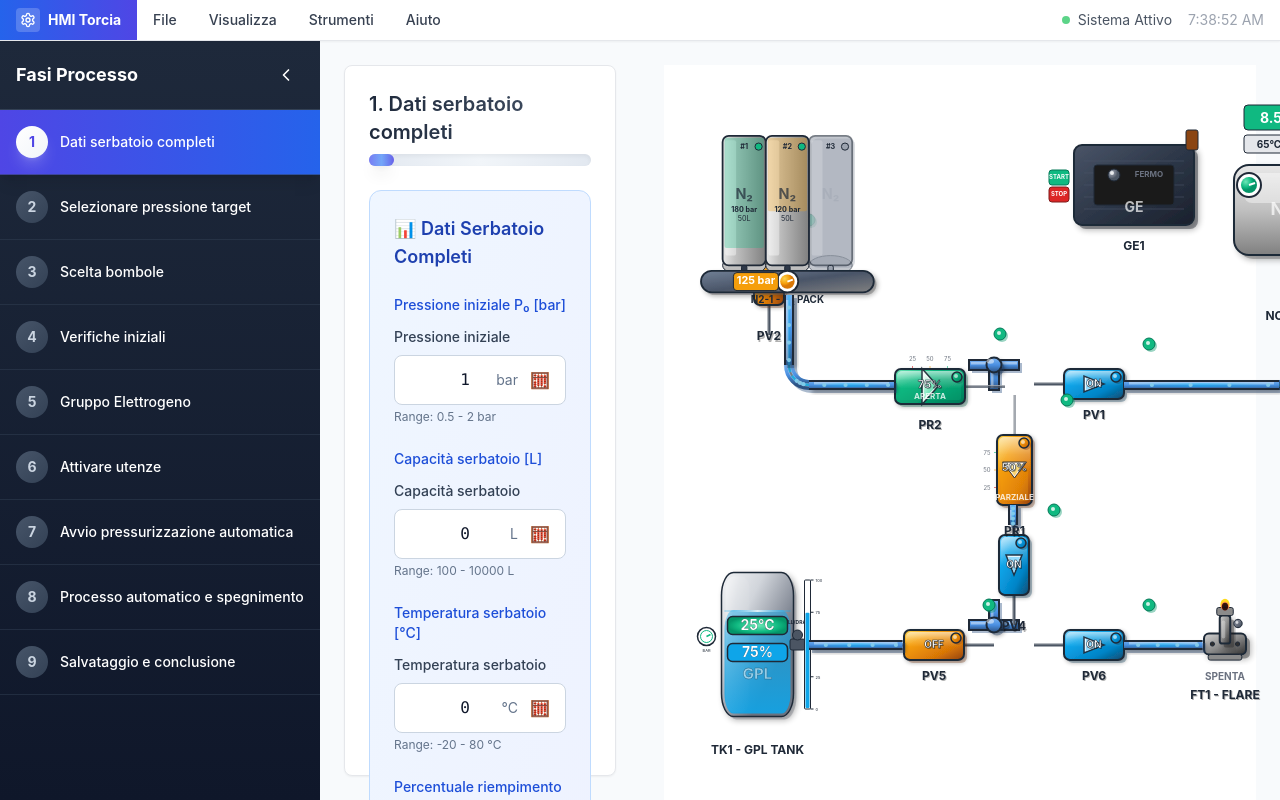
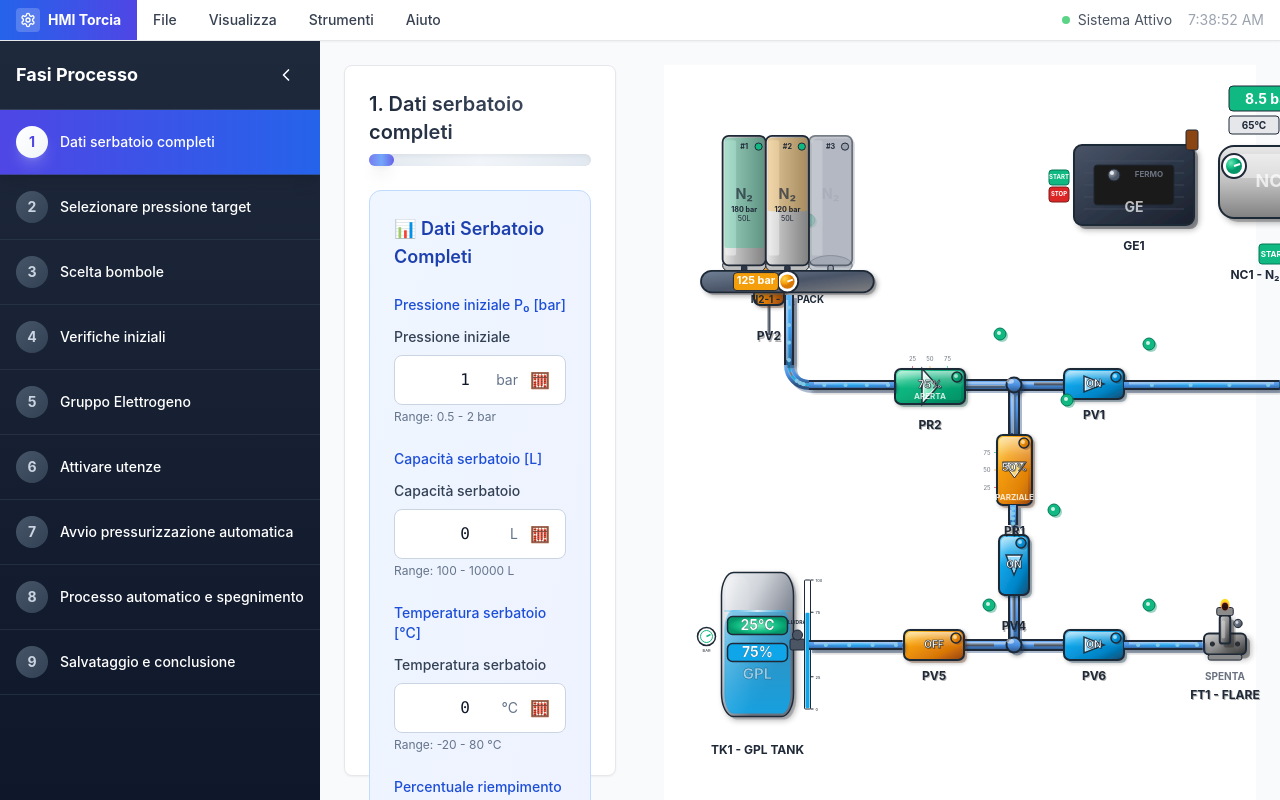
Before and after one commit to rimoric/torcia, a React (Vite) app: page / in a window 1280 px wide. Built offline with nearby package versions, Linux system fonts and the light colour scheme.

Commit message:
Update SchemaImpianto.tsx

```diff
--- a/src/SchemaImpianto.tsx
+++ b/src/SchemaImpianto.tsx
@@ -54,7 +54,7 @@ const SchemaImpianto = () => {
       <div className="relative w-[800px] h-[600px]">
 
         {/* Connettore a T sinistra per PR2 */}
-        <div className="absolute" style={{ left: '270px', top: '400px' }}>
+        <div className="absolute" style={{ left: '265px', top: '395px' }}>
           <PipeTConnector
             x={0}
             y={0}
@@ -67,7 +67,7 @@ const SchemaImpianto = () => {
             label=""
             showFlange={false}
             size={0.5}
-            pipeLength={50}
+            pipeLength={100}
           />
         </div>
 
@@ -83,7 +83,7 @@ const SchemaImpianto = () => {
         </div>
 
         {/* Connettore a T centrale */}
-        <div className="absolute" style={{ left: '270px', top: '140px' }}>
+        <div className="absolute" style={{ left: '265px', top: '135px' }}>
           <PipeTConnector
             x={0}
             y={0}
@@ -96,7 +96,7 @@ const SchemaImpianto = () => {
             label=""
             showFlange={false}
             size={0.5}
-            pipeLength={50}
+            pipeLength={100}
           />
         </div>
 
@@ -167,7 +167,7 @@ const SchemaImpianto = () => {
 		</div>
 
 		{/* Compressore Azoto NC1 */}
-		<div className="absolute" style={{ left: '530px', top: '-80px' }}>
+		<div className="absolute" style={{ left: '515px', top: '-95px' }}>
 		  <NitrogenCompressor
 		    state={compressorNC1State}
 		    pressure={compressorNC1Pressure}
@@ -185,7 +185,7 @@ const SchemaImpianto = () => {
 		      setCompressorNC1Pressure(0);
 		      setCompressorNC1Temp(25);
 		    }}
-		    size={1}
+		    size={0.8}
 		  />
 		</div>
 
```
